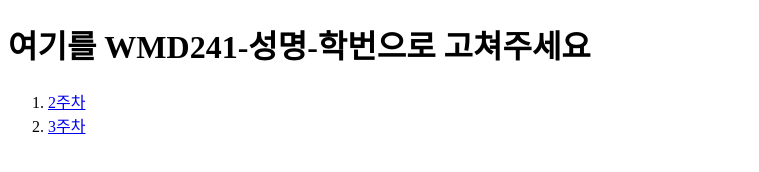
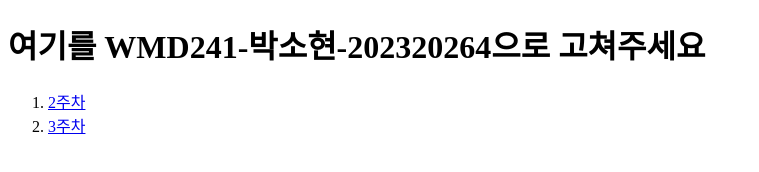
Before and after one commit to ss100123/ttt, a plain HTML site: page index.html in a window 1280 px wide. Shown: the whole page, without its empty margins (0-759 px from the left). Drawn offline with Linux system fonts and the light colour scheme.

Commit message:
첫 페이지 수정

```diff
--- a/index.html
+++ b/index.html
@@ -3,10 +3,10 @@
   <head>
     <meta charset="UTF-8" />
     <meta name="viewport" content="width=device-width, initial-scale=1.0" />
-    <title>여기를 WMD241-성명-학번으로 고쳐주세요</title>
+    <title>WMD241-박소현-202320264으로 고쳐주세요</title>
   </head>
   <body>
-    <h1>여기를 WMD241-성명-학번으로 고쳐주세요</h1>
+    <h1>여기를 WMD241-박소현-202320264으로 고쳐주세요</h1>
     <ol>
       <li><a href="./src/w2/index.html">2주차</a></li>
       <li><a href="./src/w3/index.html">3주차</a></li>
```
